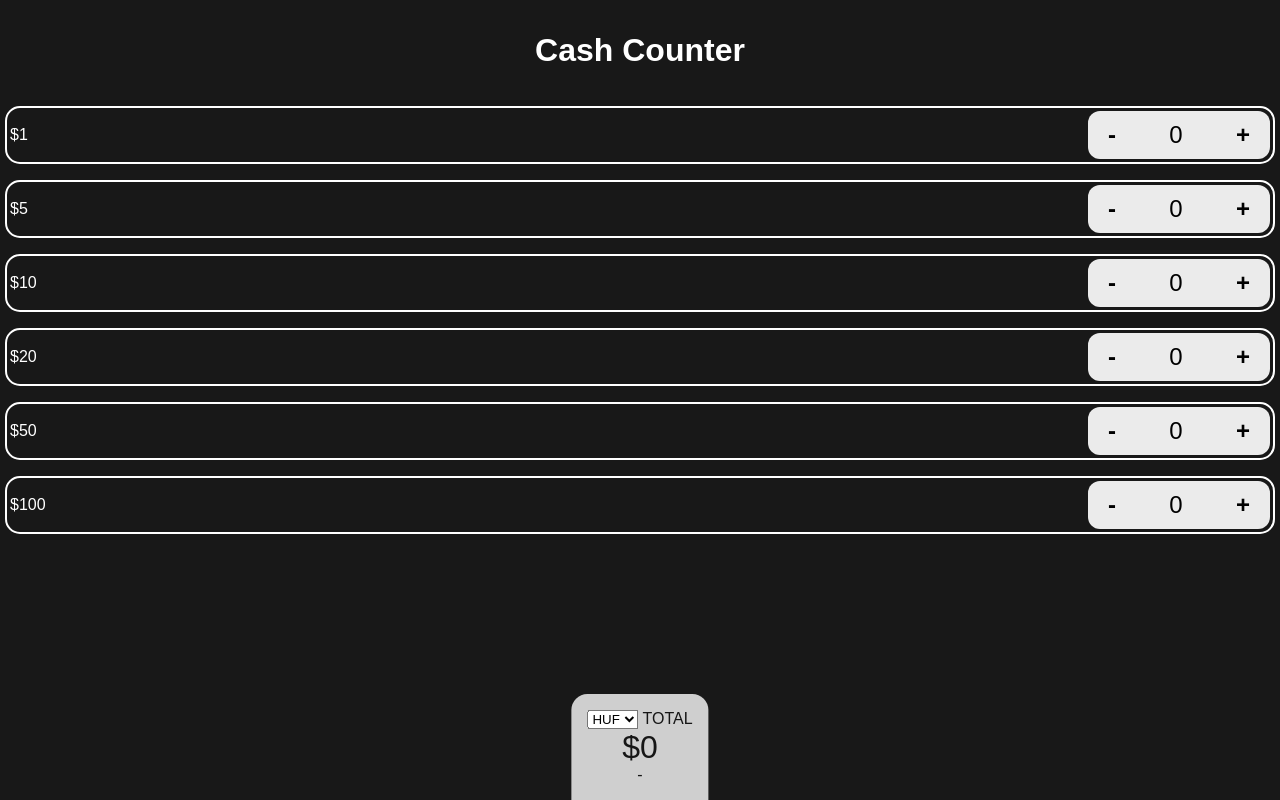
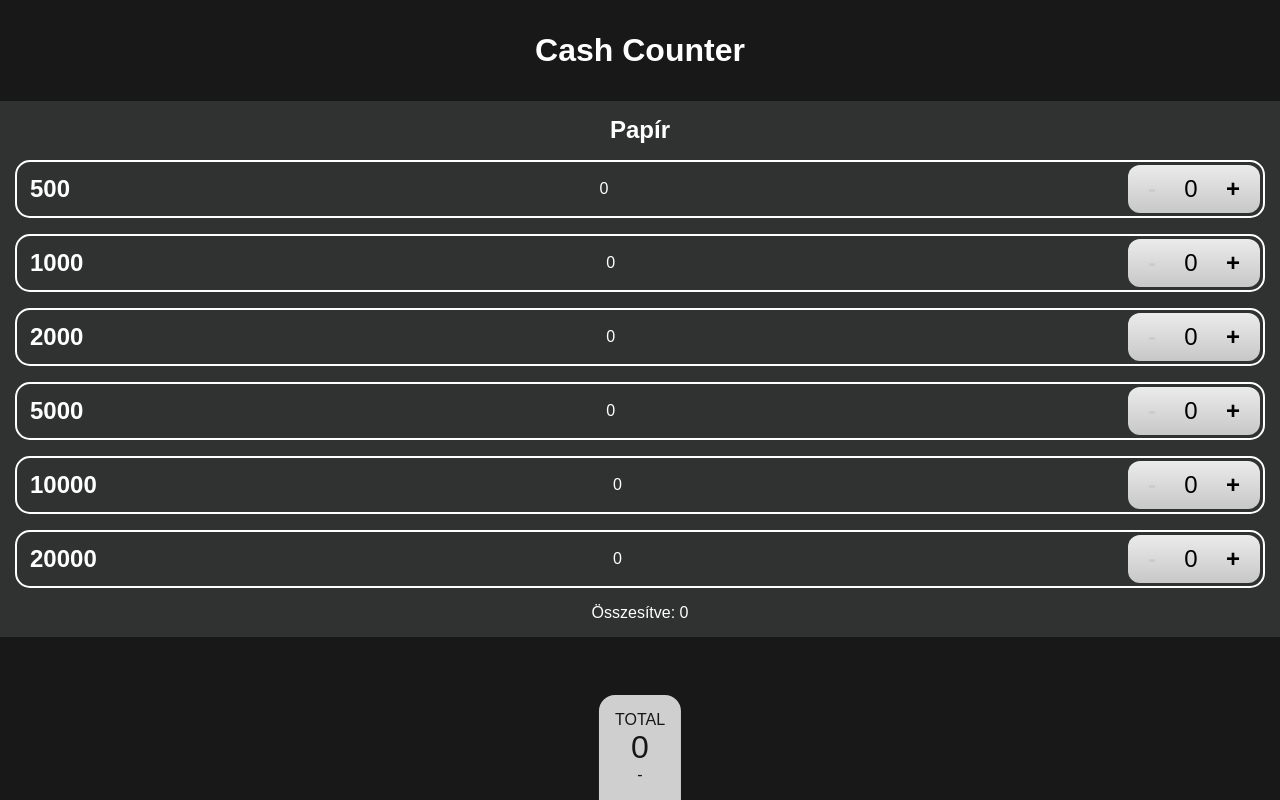
Before and after one commit to nemnorbert/cash_counter, a Preact app: page / in a window 1280 px wide. Built offline with nearby package versions, Linux system fonts and the light colour scheme.

Commit message:
minor fix

```diff
--- a/src/app.jsx
+++ b/src/app.jsx
@@ -1,59 +1,37 @@
 import { useState } from 'preact/hooks'
-import currencies from './currencies'
-
-function CashItem({ onClick, children }) {
-  return (<>
-    <div>
-      <div>{children}</div>
-      <div className="btn">
-        <button> - </button>
-        <input type="number" name="address"  min="0" defaultValue="0" />
-        <button> + </button>
-      </div>
-    </div>
-  </>)
-}
-
-function CurrencySwitcher() {
-  return (<>
-    <select id="currency" name="currency">
-        <option value="huf">HUF</option>
-        <option value="eur">EUR</option>
-        <option value="usd">USD</option>
-    </select>
-  </>)
-}
+import currencies from './currencies';
+import MoneyBox from './components/MoneyBox';
+import ControlPanel from './components/ControlPanel';
 
 export function App() {
   const [total, setTotal] = useState(0);
-  const [details, setDetails] = useState({});
-  const [money, setMoney] = useState(currencies["usd"]);
-
-  const convertTo = (input) => input.toLocaleString(money.lang, {style: 'currency', currency: money.currency, maximumFractionDigits: 0});
-
-  function handleCashClick(amount) {
-    setTotal(total + amount)
-  }
+  const [currencyData, setCurrencyData] = useState(currencies["huf"]);
+  /*
+  const [amounts, setAmounts] = useState({
+    500: 0,
+    1000: 0,
+    2000: 0,
+    5000: 0,
+    10000: 0,
+    20000: 0,
+  });
+  */
+  const [amounts, setAmounts] = useState({
+    500: { quantity: 0, value: 0 },
+    1000: { quantity: 0, value: 0 },
+    2000: { quantity: 0, value: 0 },
+    5000: { quantity: 0, value: 0 },
+    10000: { quantity: 0, value: 0 },
+    20000: { quantity: 0, value: 0 },
+  });
 
   return (
     <>
-      <h1>Cash Counter</h1>
       <main>
-        {
-          money.cash.map((item, index) => (
-            <CashItem key={index} onClick={() => handleCashClick(item)}>
-              {convertTo(item)}
-            </CashItem>
-          ))
-        }
+        <h1>Cash Counter</h1>
+        <MoneyBox currencyData={currencyData} type="cash" amounts={amounts} setAmounts={setAmounts} />
       </main>
-      <div id='total'>
-        <div className="title">
-          <CurrencySwitcher /> total
-        </div>
-        <div className="value">{convertTo(total)}</div>
-        <div className="huf">-</div>
-      </div>
+      <ControlPanel total={total} />
     </>
   )
 }
--- /dev/null
+++ b/src/components/ControlPanel.jsx
@@ -0,0 +1,11 @@
+export default function ControlPanel({total}) {
+    return (<>
+        <div id='total'>
+            <div className="title">
+                total
+            </div>
+            <div className="value">{total}</div>
+            <div className="huf">-</div>
+        </div>
+    </>)
+}
--- /dev/null
+++ b/src/components/MoneyBox.jsx
@@ -0,0 +1,69 @@
+import { useState, useEffect } from "preact/hooks";
+export default function MoneyBox({currencyData, type, amounts, setAmounts}) {
+    const [boxTotal, setBoxTotal] = useState(0);
+
+    useEffect(() => {
+        let total = 0;
+        for (const key in amounts) {
+            total += amounts[key].value;
+        }
+        setBoxTotal(total);
+    }, [amounts]);
+
+    // Cash Item
+    function CashItem({ children, amounts, setAmounts }) {
+        const itemCount = amounts?.[children]?.quantity;
+        const itemValue = amounts?.[children]?.value;
+
+        const handleAmountChange = (newAmount) => {
+            const quantity = newAmount > 999 ? 999 : Math.max(0, newAmount);
+            const totalValue = children * quantity;
+
+            setAmounts(prevAmounts => ({
+                ...prevAmounts,
+                [children]: {
+                    ...prevAmounts[children],
+                    quantity,
+                    value: totalValue
+                },
+            }));
+        };
+
+        const handleChange = (e) => handleAmountChange(Number(e.target.children));
+        const handleIncrement = () => handleAmountChange(itemCount + 1);
+        const handleDecrement = () => handleAmountChange(itemCount - 1);
+
+        return (<>
+            <div className="item">
+                <div className="value">{children}</div>
+                <div>{itemValue}</div>
+                <div className="btn">
+                    <button onClick={handleDecrement} disabled={itemCount === 0 || undefined} className={itemCount === 0 ? "disabled" : undefined}> - </button>
+                    <input onChange={handleChange}
+                        type="number"
+                        name="address"
+                        min="0"
+                        max="999"
+                        value={itemCount}
+                    />
+                    <button onClick={handleIncrement}> + </button>
+                </div>
+            </div>
+        </>)
+    }
+
+
+    return (<>
+        <div className="container">
+            <h2>Papír</h2>
+            {
+                currencyData?.[type]?.map((item, index) => (
+                    <CashItem key={index} amounts={amounts} setAmounts={setAmounts}>
+                        {item}
+                    </CashItem>
+                ))
+            }
+            <p>Összesítve: {boxTotal}</p>
+        </div>
+    </>)
+}
--- a/src/currencies.jsx
+++ b/src/currencies.jsx
@@ -2,12 +2,21 @@ const currencies = {
     huf: {
         currency: "HUF",
         lang: "hu-HU",
+        name: "forint",
         cash: [500, 1000, 2000, 5000, 10000, 20000],
+        coin: {
+            coins: [5, 10, 20, 50, 100, 200],
+        }
     },
     usd: {
         currency: "USD",
         lang: "en-US",
-        cash: [1, 5, 10, 20, 50, 100],
+        cash: [1, 2, 5, 10, 20, 50, 100],
+        coin: {
+            name: "cent",
+            coins: [1, 5, 10, 25],
+            multiplier: 0.01
+        }
     },
     eur: {
         currency: "EUR",
--- a/src/index.css
+++ b/src/index.css
@@ -18,22 +18,32 @@ h1 {
 
 .btn {
   background-color: rgb(235, 235, 235);
+  background-image: linear-gradient(#fff0, #2f2f2f30);
   border-radius: 12px;
   padding: 10px;
 }
 .btn button {
+  cursor: pointer;
   background-color: transparent;
   border: none;
   padding: 0 10px;
   font-size: 1.5rem;
   font-weight: bold;
 }
+.btn .disabled {
+  opacity: .2;
+}
+.item .value {
+  font-weight: bold;
+  font-size: 1.5rem;
+  padding: 10px;
+}
 .btn input {
   background-color: transparent;
   border: none;
   text-align: center;
   font-size: 1.5rem;
-  max-width: 100px;
+  max-width: 50px;
 }
 input::-webkit-outer-spin-button,
 input::-webkit-inner-spin-button {
@@ -67,13 +77,14 @@ input[type=number] {
   font-size: 2rem;
 }
 
-main {
-  padding: 5px;
+.container {
+  padding: 15px;
   display: flex;
   flex-direction: column;
   row-gap: 1em;
+  background-color: rgba(240, 248, 255, 0.11);
 }
-main > div {
+.item {
   border: 2px solid white;
   border-radius: 15px;
   padding: 3px;
```
Also changed, not shown: src/utils/convertFormat.jsx (added, +11 -0 lines).
